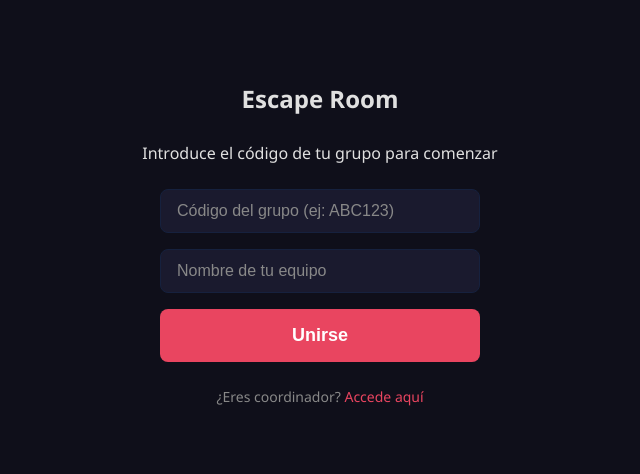
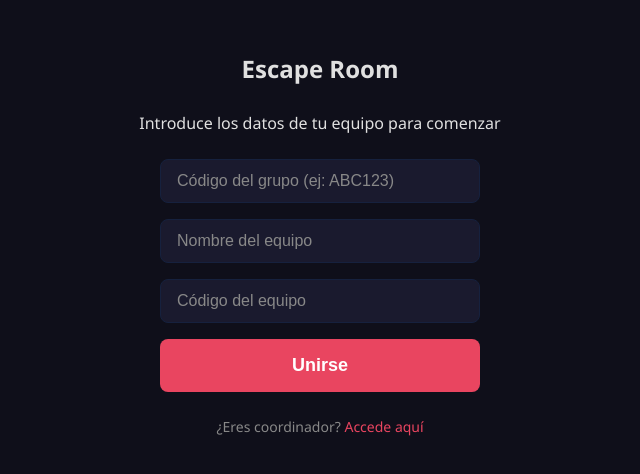
Before and after one commit to morrenya1536/ecos-morraniano, a React (Vite) app: page /acceso in a window 1280 px wide. Shown: the part 156-630 px from the top of the page, without its empty margins (320-960 px from the left). Built offline with nearby package versions, Linux system fonts and the light colour scheme; no server answers.

Commit message:
Añadir tercer campo código de equipo en acceso jugador
Co-Authored-By: Claude Sonnet 4.6 <noreply@anthropic.com>

```diff
--- a/src/hooks/usePlayerAccess.js
+++ b/src/hooks/usePlayerAccess.js
@@ -1,5 +1,5 @@
 import { useState } from 'react'
-import { getGrupoByCodigo, getEquipos, createEquipo } from '../services/firestore'
+import { getGrupoByCodigo, getEquipos } from '../services/firestore'
 import { useGame } from '../context/GameContext'
 
 export function usePlayerAccess() {
@@ -7,7 +7,7 @@ export function usePlayerAccess() {
   const [error, setError] = useState(null)
   const [cargando, setCargando] = useState(false)
 
-  const acceder = async ({ codigoGrupo, nombreEquipo }) => {
+  const acceder = async ({ codigoGrupo, nombreEquipo, codigoEquipo }) => {
     setError(null)
     setCargando(true)
     try {
@@ -25,25 +25,23 @@ export function usePlayerAccess() {
         return false
       }
 
-      // Crear o reutilizar equipo
       const equiposSnap = await getEquipos(grupo.id)
-      const existente = equiposSnap.docs.find(
-        (d) => d.data().nombre.toLowerCase() === nombreEquipo.toLowerCase()
+      const equipoDoc = equiposSnap.docs.find(
+        (d) =>
+          d.data().nombre.toLowerCase() === nombreEquipo.toLowerCase() &&
+          d.data().codigo === codigoEquipo.toUpperCase()
       )
 
-      let equipoId
-      if (existente) {
-        equipoId = existente.id
-      } else {
-        const ref = await createEquipo(grupo.id, { nombre: nombreEquipo })
-        equipoId = ref.id
+      if (!equipoDoc) {
+        setError('Nombre de equipo o código de equipo incorrecto')
+        return false
       }
 
       setSesion({
         grupoId: grupo.id,
         grupoCodigo: codigoGrupo.toUpperCase(),
-        equipoId,
-        equipoNombre: nombreEquipo,
+        equipoId: equipoDoc.id,
+        equipoNombre: equipoDoc.data().nombre,
         experienciaId: grupo.experienciaId,
       })
 
--- a/src/pages/player/PlayerAccess.jsx
+++ b/src/pages/player/PlayerAccess.jsx
@@ -5,7 +5,7 @@ import { usePlayerAccess } from '../../hooks/usePlayerAccess'
 export default function PlayerAccess() {
   const navigate = useNavigate()
   const { acceder, error, cargando } = usePlayerAccess()
-  const [form, setForm] = useState({ codigoGrupo: '', nombreEquipo: '' })
+  const [form, setForm] = useState({ codigoGrupo: '', nombreEquipo: '', codigoEquipo: '' })
 
   const handleSubmit = async (e) => {
     e.preventDefault()
@@ -16,7 +16,7 @@ export default function PlayerAccess() {
   return (
     <main className="page page--centered page--dark">
       <h1>Escape Room</h1>
-      <p>Introduce el código de tu grupo para comenzar</p>
+      <p>Introduce los datos de tu equipo para comenzar</p>
 
       <form onSubmit={handleSubmit} className="form">
         <input
@@ -29,9 +29,16 @@ export default function PlayerAccess() {
         />
         <input
           type="text"
-          placeholder="Nombre de tu equipo"
+          placeholder="Nombre del equipo"
           value={form.nombreEquipo}
           onChange={(e) => setForm({ ...form, nombreEquipo: e.target.value })}
+          required
+        />
+        <input
+          type="text"
+          placeholder="Código del equipo"
+          value={form.codigoEquipo}
+          onChange={(e) => setForm({ ...form, codigoEquipo: e.target.value.toUpperCase() })}
           required
         />
         {error && <p className="error">{error}</p>}
```
Also changed, not shown: .claude/settings.local.json (added), 1 other file (tests, documents, lock files or other folders).
